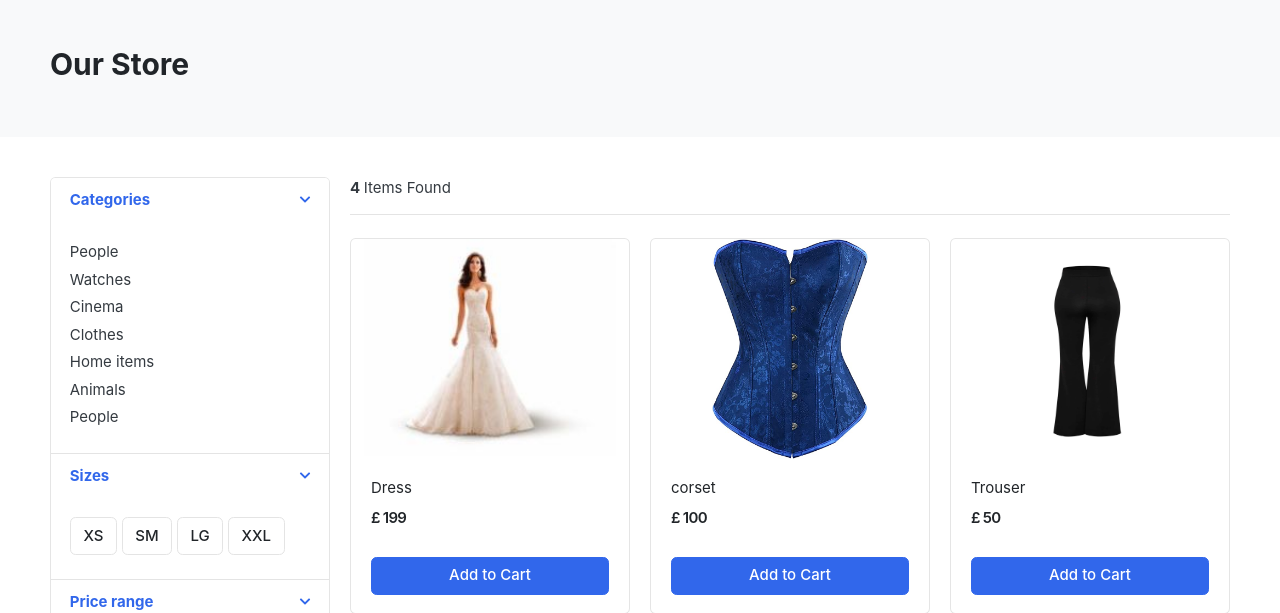
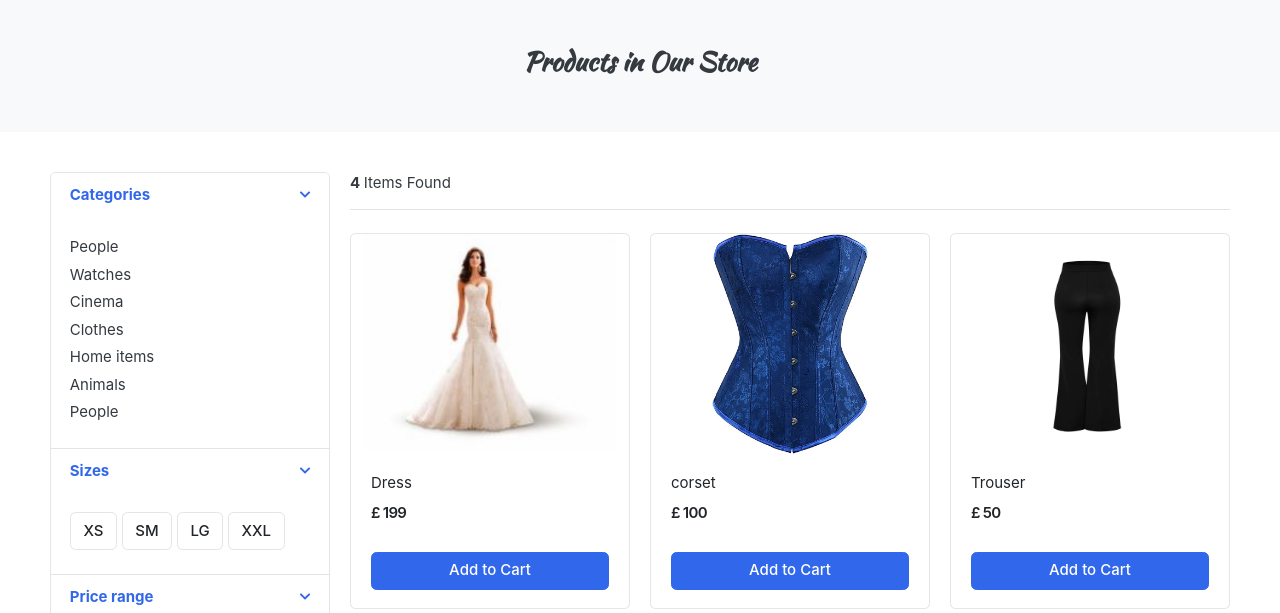
Before and after one commit to Nicolae77/TashaMilbo-app, a Django app: page /store/ in a window 1280 px wide. Shown: the part 79-692 px from the top of the page. Run offline with Django 3.2, Linux system fonts and the light colour scheme; data comes from the database, SQL or seed files in the repository; some libraries are stand-ins or nearby versions; some web fonts are replaced.

Commit message:
Text slanted added in store.html

```diff
--- a/templates/store/store.html
+++ b/templates/store/store.html
@@ -5,7 +5,7 @@
 <!-- ========================= SECTION PAGETOP ========================= -->
 <section class="section-pagetop bg">
     <div class="container">
-        <h2 class="title-page">Our Store</h2>
+        <h3 class="text-center">Products in Our Store</h3>
 
     </div> <!-- container //  -->
     </section>
```
